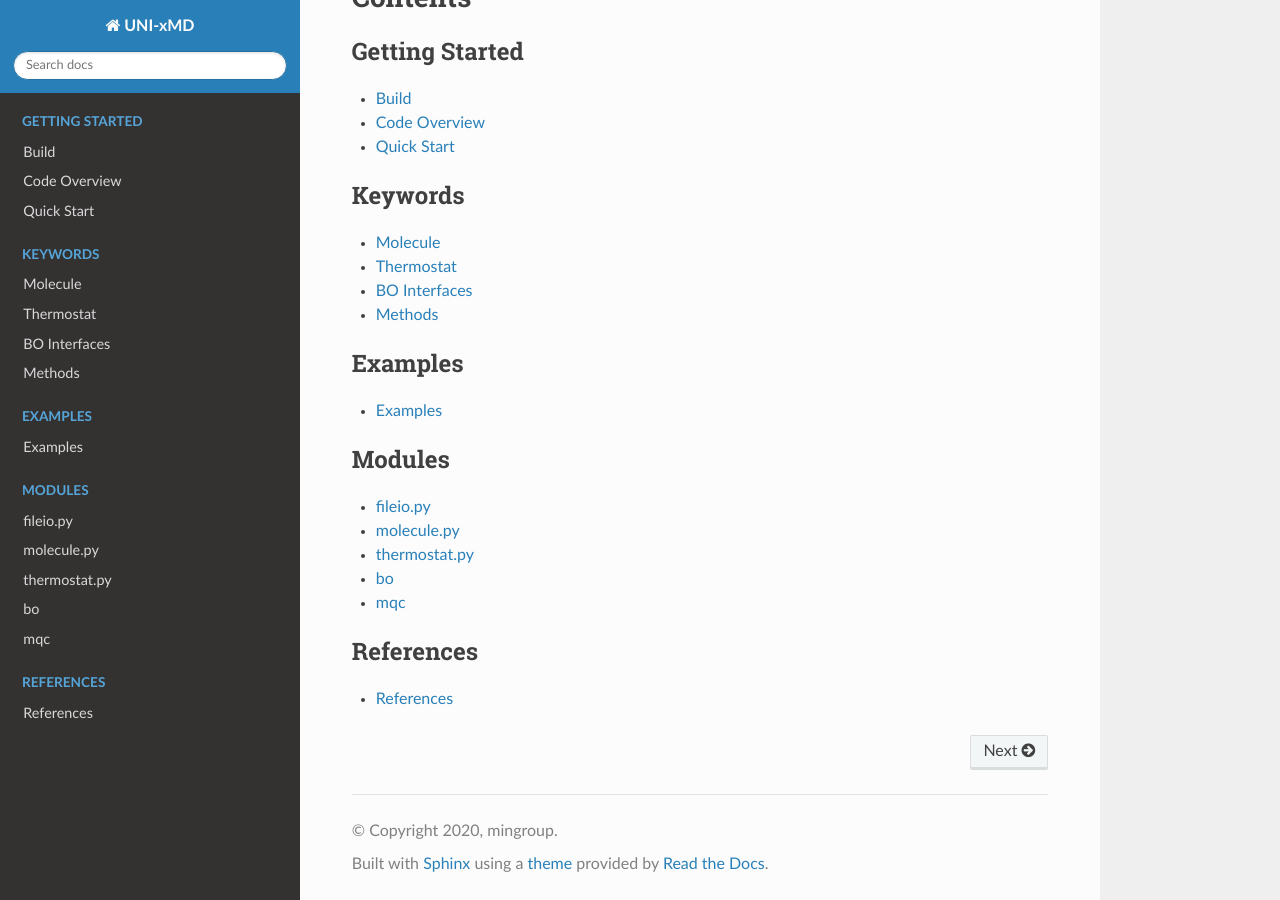
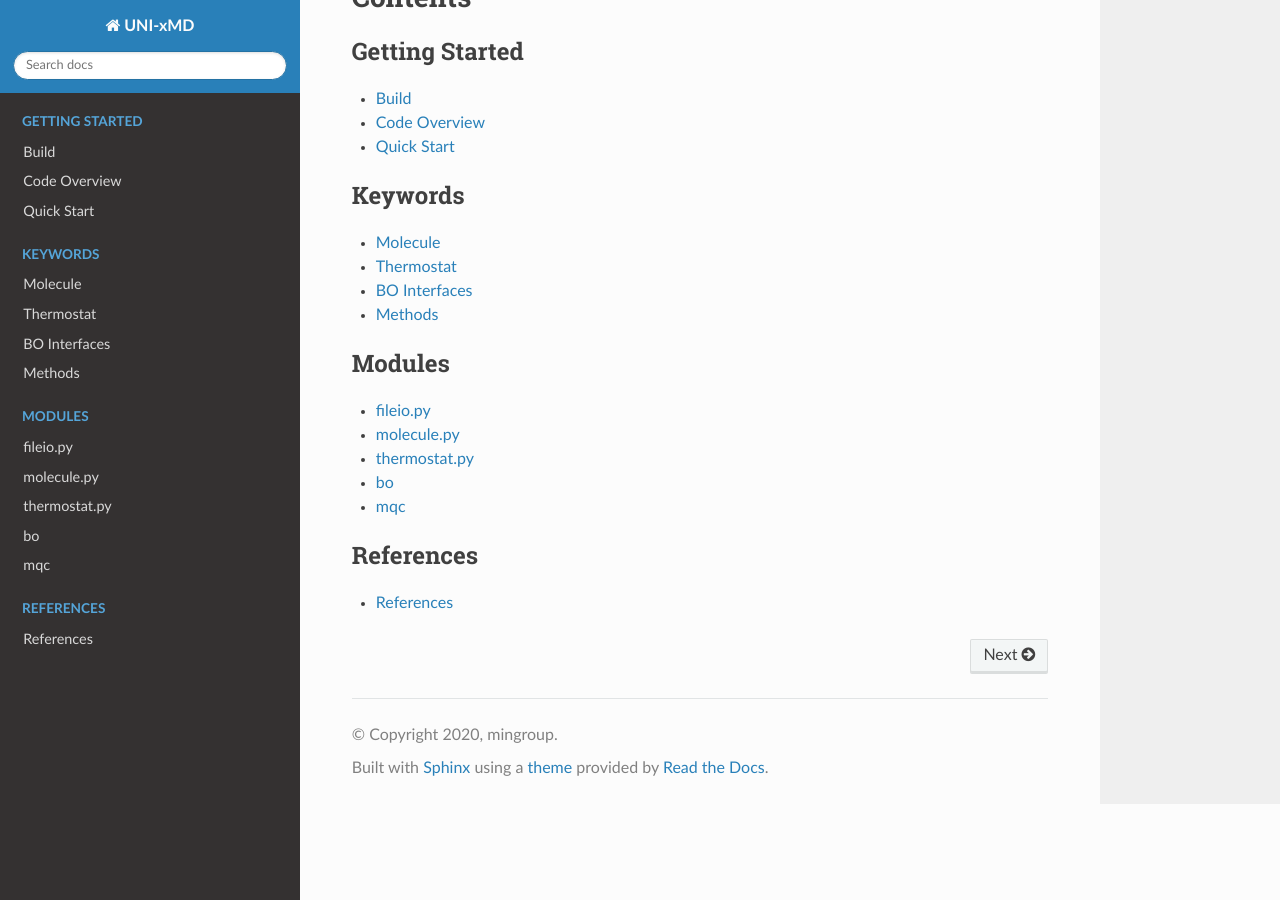
Before and after one commit to skmin-lab/unixmd, a Sphinx documentation site: the page built from docs/source/unixmd.rst, in a window 1280 px wide and 900 px high, scrolled down 638 px. Built offline with Sphinx 7.4.7 and the Read the Docs theme 2.0.0, drawn with Linux system fonts in a browser that asks for light colours.

Commit message:
Remove example section in manual

```diff
--- a/docs/source/unixmd.rst
+++ b/docs/source/unixmd.rst
@@ -40,13 +40,6 @@ Contents
 
 .. toctree::
    :glob:
-   :caption: Examples
-   :maxdepth: 1
-
-   examples/main
-
-.. toctree::
-   :glob:
    :caption: Modules
    :maxdepth: 1
 
```
Also changed, not shown: docs/source/examples/main.rst (deleted, +0 -9 lines).
